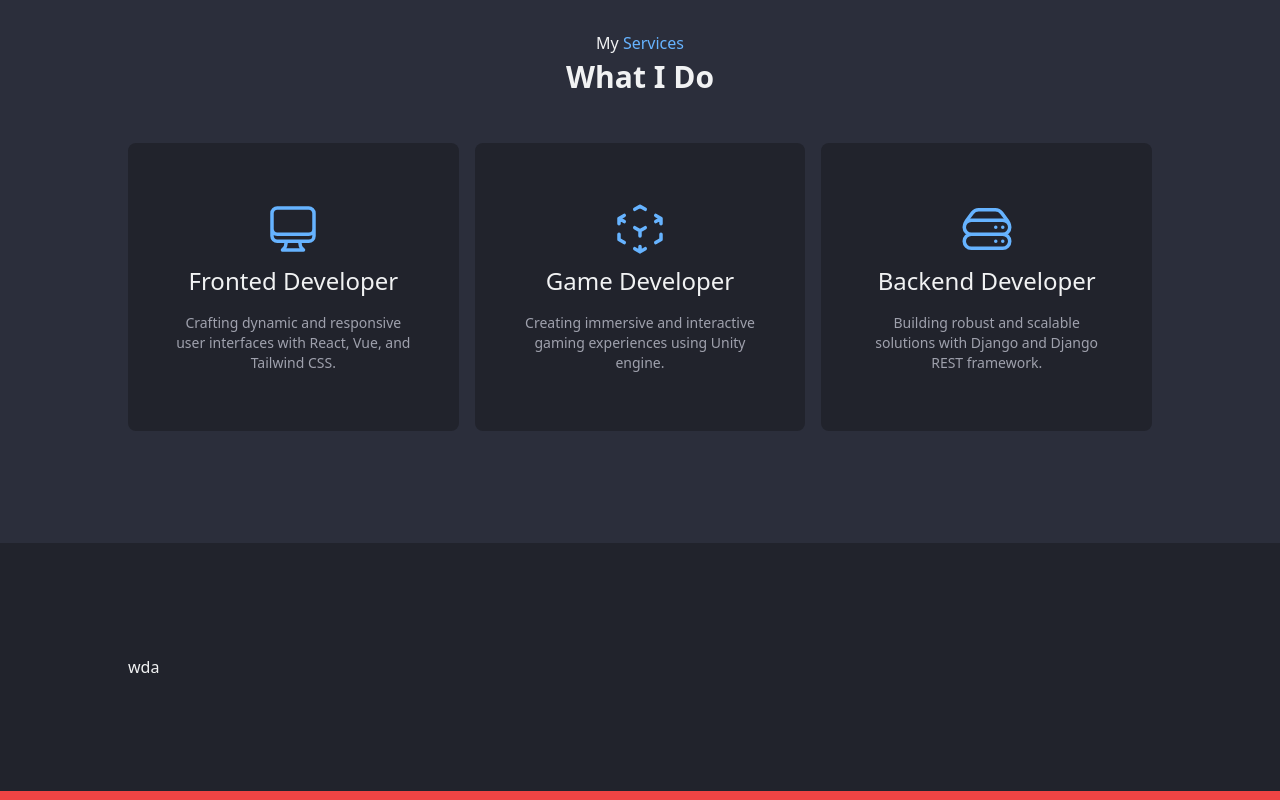
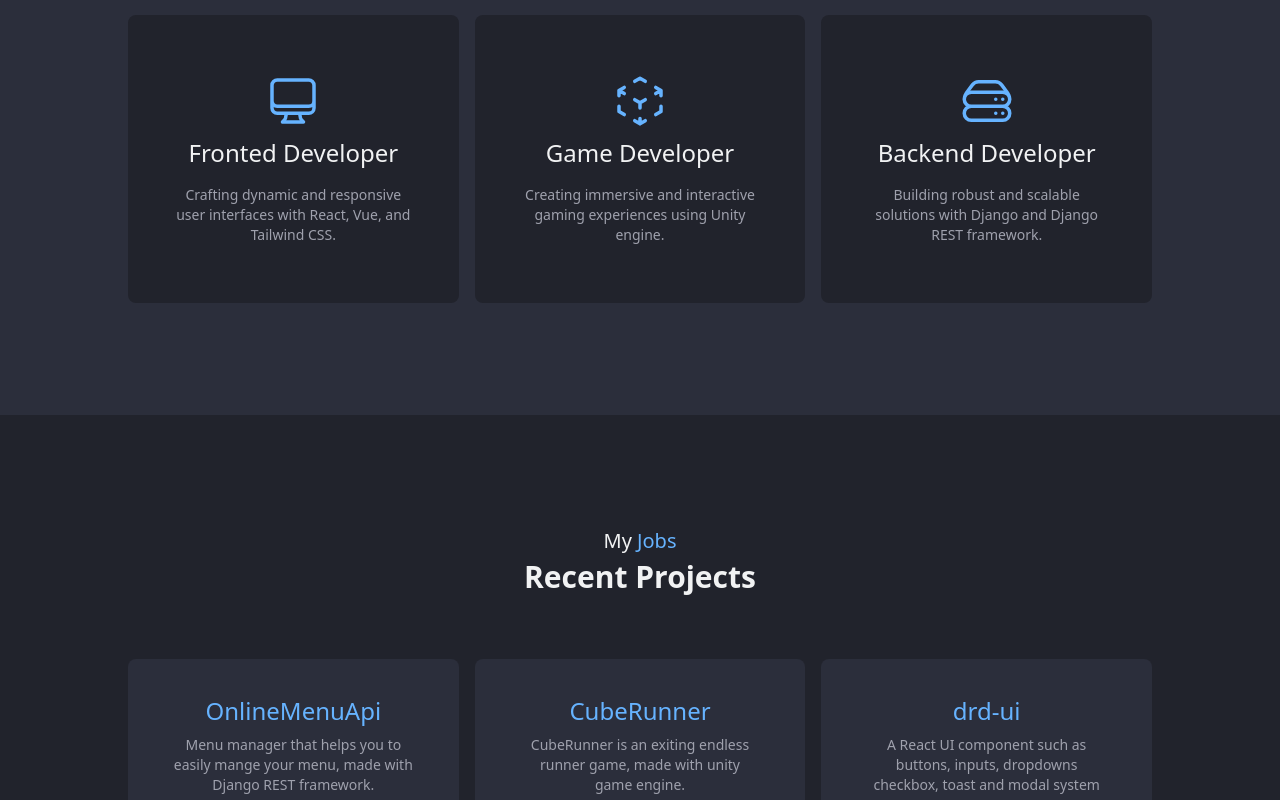
Before and after one commit to pouria-drd/react-pouria-darandi, a React (Vite) app: page / in a window 1280 px wide. Shown: the part 2000-2800 px from the top of the page. Built offline with nearby package versions, Linux system fonts and the light colour scheme.

Commit message:
projects section done

```diff
--- a/src/components/home-content/home/HomeSection.tsx
+++ b/src/components/home-content/home/HomeSection.tsx
@@ -14,8 +14,8 @@
     ];
 
     return (
-        <SectionLayout className="md:pb-10 py-0" id="home">
-            <div className="grid grid-cols-1 md:grid-cols-2 gap-4 md:gap-20 md:pt-14 w-full">
+        <SectionLayout className="md:pb-10 pt-0 md:pt-10" id="home">
+            <div className="grid grid-cols-1 md:grid-cols-2 gap-4 md:gap-20 w-full">
                 <div
                     className="text-center md:text-left
                     flex flex-col items-center md:items-start gap-4
--- /dev/null
+++ b/src/components/home-content/projects/ProjectCard.tsx
@@ -0,0 +1,35 @@
+interface ProjectCardProps {
+    title: string;
+    caption: string;
+    link: string;
+}
+
+const ProjectCard = ({ title, caption, link }: ProjectCardProps) => {
+    return (
+        <div
+            className="bg-pd-secondary-bg
+            flex flex-col items-center justify-center gap-6
+
+            hover:outline hover:outline-pd-primary
+            rounded-lg p-4 flex-grow h-full min-h-52">
+            <div
+                className="flex flex-col items-center justify-center gap-2
+                text-center w-full h-full">
+                <h3 className="text-pd-primary text-2xl">{title}</h3>
+
+                <p className="text-pd-secondary-text text-center text-sm max-w-60">
+                    {caption}
+                </p>
+
+                <a
+                    href={link}
+                    target="_blank"
+                    className="text-pd-primary text-center text-sm max-w-60 mt-2">
+                    see more
+                </a>
+            </div>
+        </div>
+    );
+};
+
+export default ProjectCard;
--- a/src/components/home-content/projects/ProjectsSection.tsx
+++ b/src/components/home-content/projects/ProjectsSection.tsx
@@ -1,7 +1,57 @@
+import ProjectCard from "./ProjectCard";
 import SectionLayout from "../../layouts/SectionLayout";
 
 const ProjectsSection = () => {
-    return <SectionLayout id="projects">wda</SectionLayout>;
+    return (
+        <SectionLayout
+            className="flex flex-col items-center justify-center gap-16"
+            id="projects">
+            <div className="text-center">
+                <h5 className="text-xl">
+                    My <span className="text-pd-primary">Jobs</span>
+                </h5>
+                <h3 className="font-bold text-3xl mt-1">Recent Projects</h3>
+            </div>
+
+            <div className="grid grid-cols-1 md:grid-cols-2 lg:grid-cols-3 gap-4 w-full h-full">
+                <ProjectCard
+                    title="OnlineMenuApi"
+                    link="https://github.com/pouria-drd/OnlineMenuApi"
+                    caption="Menu manager that helps you to easily mange your menu,
+                         made with Django REST framework."
+                />
+                <ProjectCard
+                    title="CubeRunner"
+                    link="https://github.com/pouria-drd/CubeRunner"
+                    caption="CubeRunner is an exiting endless runner game,
+                         made with unity game engine."
+                />
+                <ProjectCard
+                    title="drd-ui"
+                    link="https://github.com/pouria-drd/drd-ui"
+                    caption="A React UI component such as buttons, inputs, dropdowns checkbox, toast and modal system"
+                />
+
+                <ProjectCard
+                    title="Sitechoob Panel"
+                    link="https://user.sitechoob.ir/"
+                    caption="Internet market of wood and cabinet industry.
+                         The possibility of searching and ordering from among the best and widely used brands"
+                />
+                <ProjectCard
+                    title="Avacadu"
+                    link="https://avacadu.ir/"
+                    caption="With Avacadu, you can play your audio files such as music and voice along with images in the form of albums and give them as gifts."
+                />
+                <ProjectCard
+                    title="Rasacrowd"
+                    link="https://rasacrowd.ir/"
+                    caption="People who have launched an idea or intend to launch it.
+                         Companies or startups that intend to develop their products or services."
+                />
+            </div>
+        </SectionLayout>
+    );
 };
 
 export default ProjectsSection;
--- a/src/components/layouts/SectionLayout.tsx
+++ b/src/components/layouts/SectionLayout.tsx
@@ -7,8 +7,8 @@
 const SectionLayout = (sectionLayoutProps: SectionLayoutProps) => {
     return (
         <section
-            className={`odd:bg-pd-primary-bg even:bg-pd-secondary-bg
-            app-px w-full ${sectionLayoutProps.className} py-28`}
+            className={`${sectionLayoutProps.className} odd:bg-pd-primary-bg even:bg-pd-secondary-bg
+            app-px w-full py-28`}
             id={sectionLayoutProps.id}>
             {sectionLayoutProps.children}
         </section>
```
